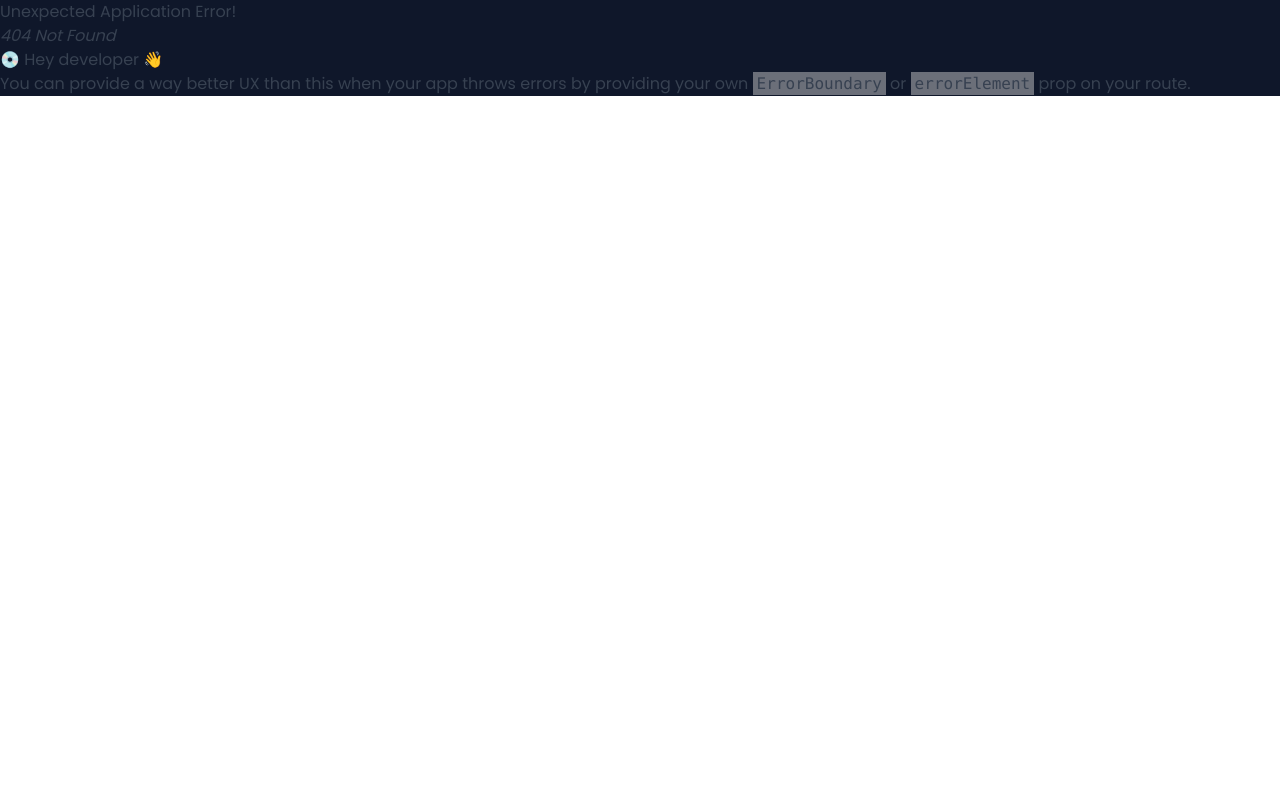
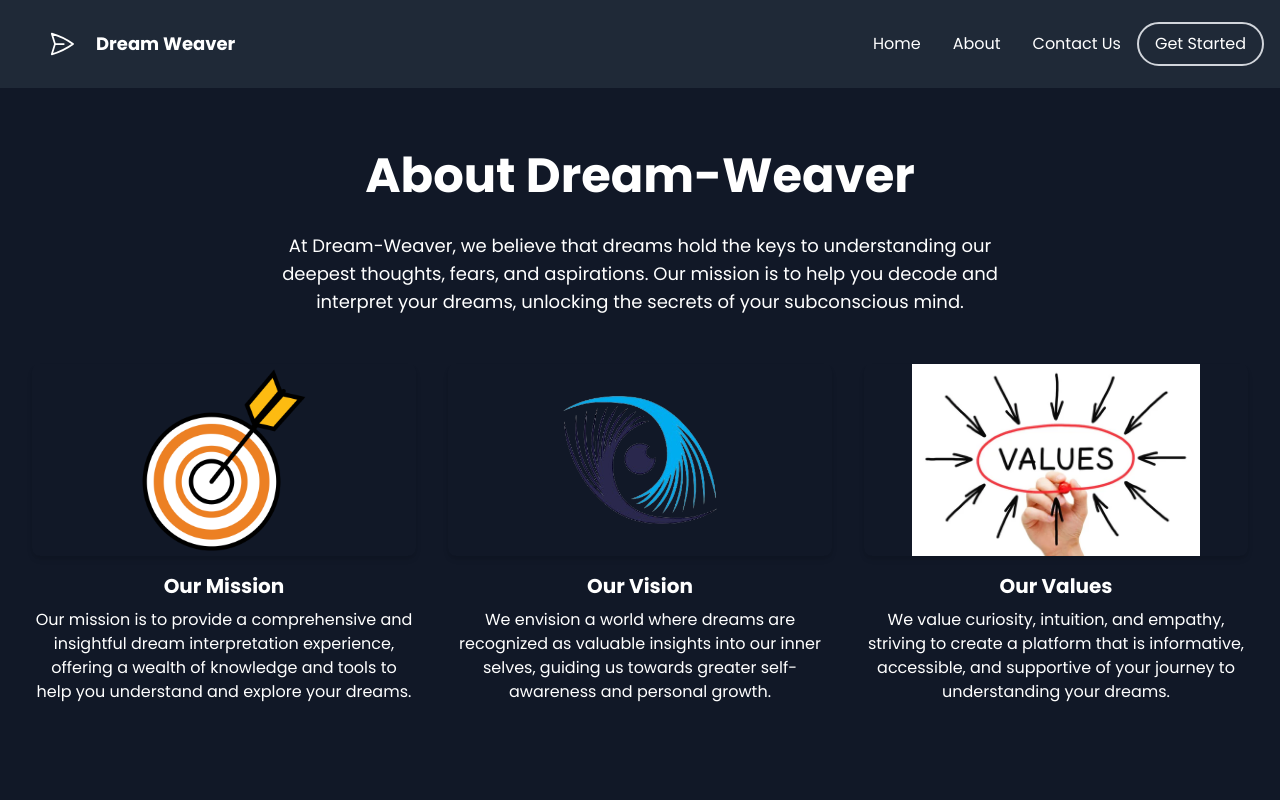
Before and after one commit to Sujan-Koirala021/dream-weaver, a React (Create React App) app in the folder client/: page /about in a window 1280 px wide. Before the commit this address had no page. Shown: the top 800 px of the page. Built offline with nearby package versions, Linux system fonts and the light colour scheme.

Commit message:
Add about

```diff
--- /dev/null
+++ b/client/src/pages/About.jsx
@@ -0,0 +1,42 @@
+import React from 'react';
+import missionImage from '../assets/mission.png';
+import visionImage from '../assets/vision.png';
+import valuesImage from '../assets/values.jpg';
+
+const AboutUs = () => {
+  return (
+    <div className="bg-gray-900 text-white py-16">
+      <div className="container mx-auto px-4">
+        <h2 className="text-3xl md:text-5xl font-bold text-center mb-8">About Dream-Weaver</h2>
+        <p className="text-lg md:text-md text-center max-w-3xl mx-auto mb-12">
+          At Dream-Weaver, we believe that dreams hold the keys to understanding our deepest thoughts, fears, and aspirations. Our mission is to help you decode and interpret your dreams, unlocking the secrets of your subconscious mind.
+        </p>
+        <div className="flex flex-wrap justify-center items-start">
+          <div className="w-full md:w-1/3 px-4 mb-8 flex flex-col items-center">
+            <img src={missionImage} alt="Our Mission" className="rounded-lg shadow-md w-full h-48 object-contain"/>
+            <h3 className="text-xl font-bold mt-4 mb-2 text-center">Our Mission</h3>
+            <p className="text-center flex-grow">
+              Our mission is to provide a comprehensive and insightful dream interpretation experience, offering a wealth of knowledge and tools to help you understand and explore your dreams.
+            </p>
+          </div>
+          <div className="w-full md:w-1/3 px-4 mb-8 flex flex-col items-center">
+            <img src={visionImage} alt="Our Vision" className="rounded-lg shadow-md w-full h-48 object-contain"/>
+            <h3 className="text-xl font-bold mt-4 mb-2 text-center">Our Vision</h3>
+            <p className="text-center flex-grow">
+              We envision a world where dreams are recognized as valuable insights into our inner selves, guiding us towards greater self-awareness and personal growth.
+            </p>
+          </div>
+          <div className="w-full md:w-1/3 px-4 mb-8 flex flex-col items-center">
+            <img src={valuesImage} alt="Our Values" className="rounded-lg shadow-md w-full h-48 object-contain"/>
+            <h3 className="text-xl font-bold mt-4 mb-2 text-center">Our Values</h3>
+            <p className="text-center flex-grow">
+              We value curiosity, intuition, and empathy, striving to create a platform that is informative, accessible, and supportive of your journey to understanding your dreams.
+            </p>
+          </div>
+        </div>
+      </div>
+    </div>
+  );
+};
+
+export default AboutUs;
```
Also changed, not shown: client/src/App.js (+5 -5 lines), 1 other file (tests, documents, lock files or other folders).
